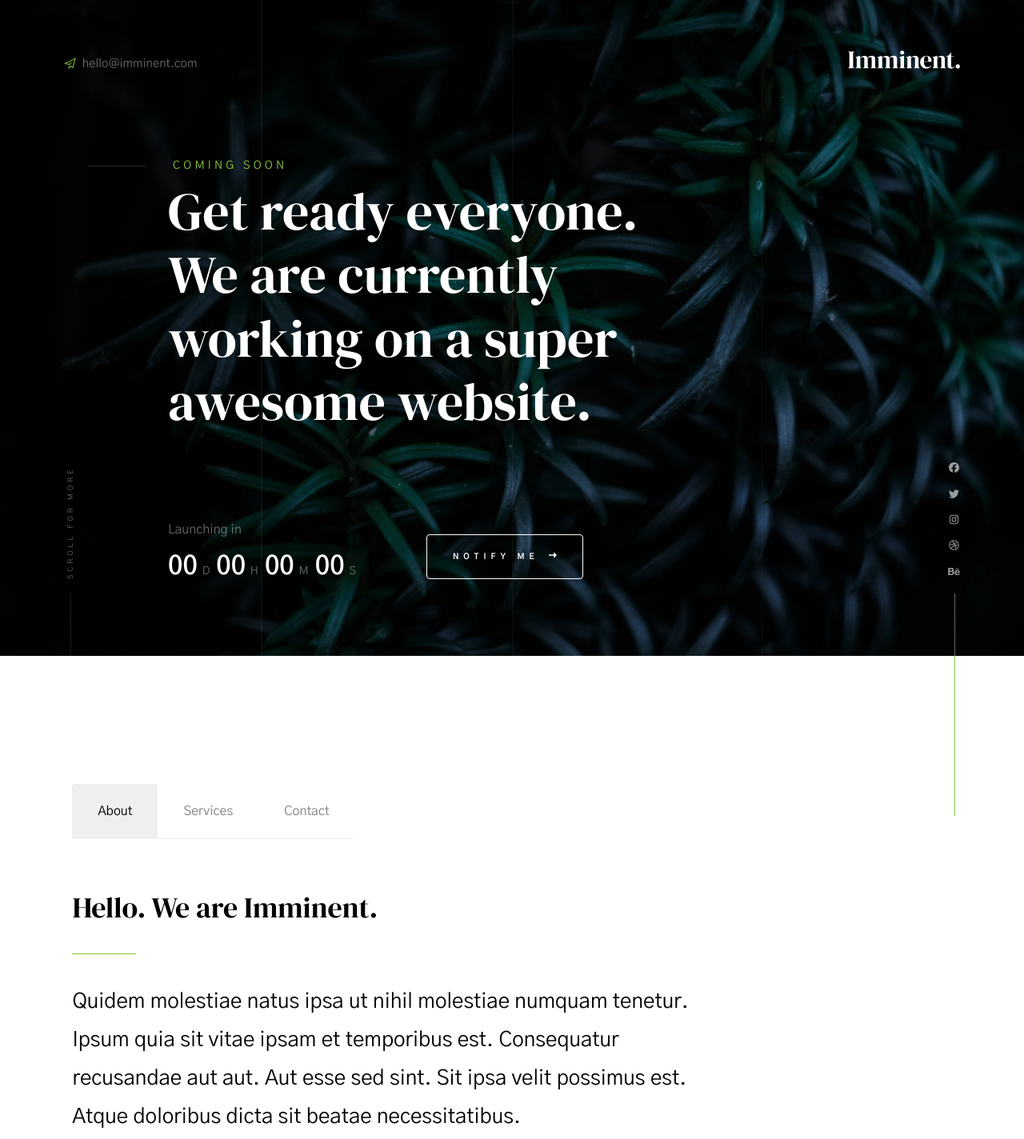
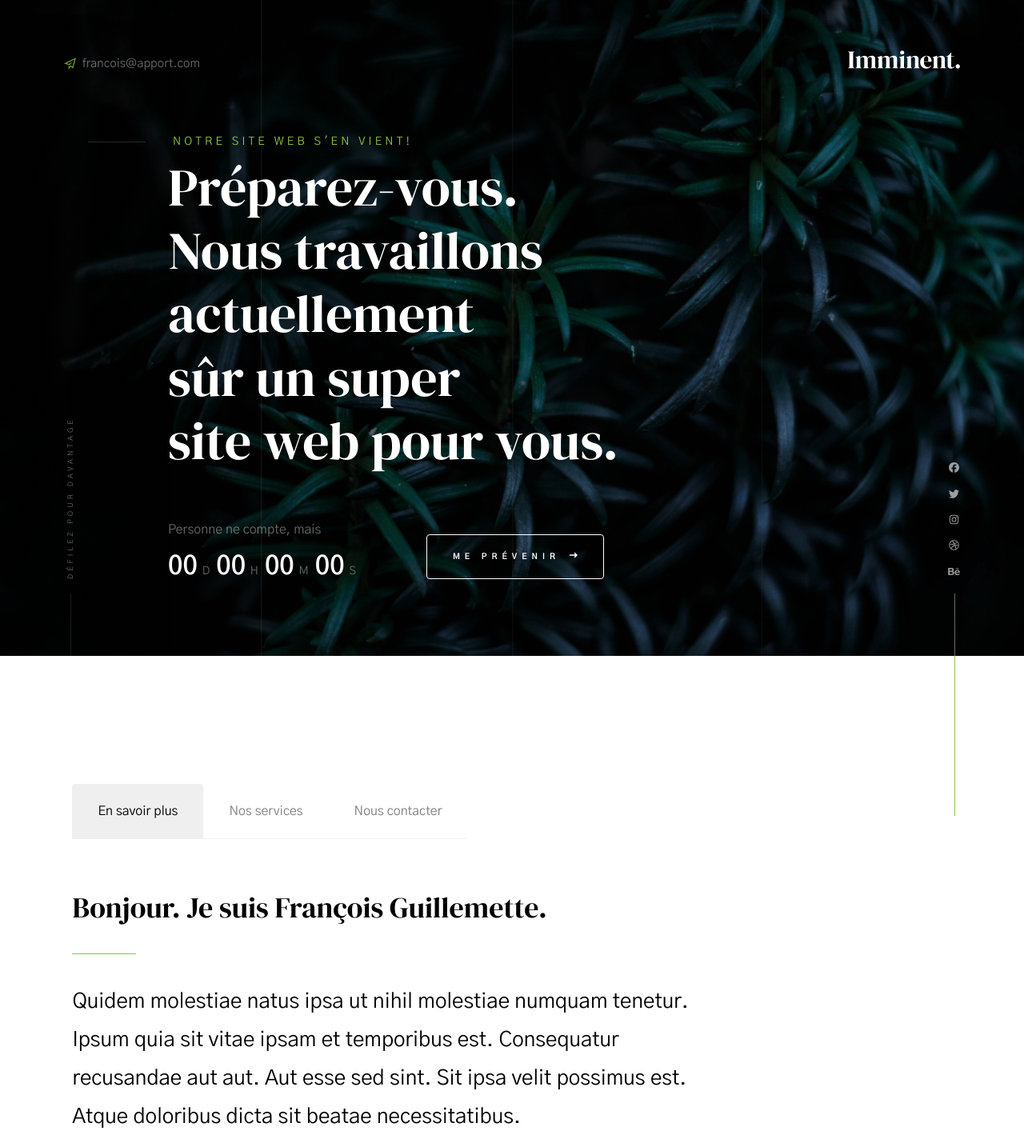
Before and after one commit to francoisguillemette/francoisguillemette.github.io, a plain HTML site: page index.html in a window 1280 px wide. Shown: the top 1424 px of the page at 80% size. Drawn offline with Linux system fonts and the light colour scheme.

Commit message:
Update and rename index-static.html to index.html

```diff
--- a/index-static.html
+++ b/index.html
@@ -5,7 +5,7 @@
     <!--- basic page needs
     ================================================== -->
     <meta charset="utf-8">
-    <title>Imminent - Static</title>
+    <title>François Guillemette</title>
     <meta name="description" content="">
     <meta name="author" content="">
 
@@ -57,7 +57,7 @@
 
         <div class="header-email">
             <svg xmlns="http://www.w3.org/2000/svg" width="24" height="24" viewBox="0 0 24 24"><path d="M0 12l11 3.1 7-8.1-8.156 5.672-4.312-1.202 15.362-7.68-3.974 14.57-3.75-3.339-2.17 2.925v-.769l-2-.56v7.383l4.473-6.031 4.527 4.031 6-22z"/></svg>
-            <a href="mailto:#0">hello@imminent.com</a>
+            <a href="mailto:#0">francois@apport.com</a>
         </div>
 
     </header> <!-- end s-header -->
@@ -78,14 +78,14 @@
                 <div class="intro-content__text">
 
                     <h3>
-                    Coming Soon
+                    Notre site web s'en vient!
                     </h3>
 
                     <h1>
-                    Get ready everyone. <br>
-                    We are currently <br>
-                    working on a super <br>
-                    awesome website.
+                    Préparez-vous.<br>
+                    Nous travaillons actuellement<br>
+                    sûr un super<br>
+                    site web pour vous.
                     </h1>
 
                 </div> <!-- end intro-content__text -->
@@ -93,7 +93,7 @@
                 <div class="intro-content__bottom">
 
                     <div class="intro-content__counter-wrap">
-                        <h4>Launching in</h4>
+                        <h4>Personne ne compte, mais</h4>
 
                         <div class="counter">
                             <div class="counter__time days">
@@ -117,7 +117,7 @@
 
                     <div class="intro-content__notify">
                         <button type="button" class="btn--stroke btn--small modal-trigger">
-                            Notify Me
+                            Me prévenir
                             <svg xmlns="http://www.w3.org/2000/svg" width="24" height="24" viewBox="0 0 24 24"><path d="M24 12l-9-9v7h-15v4h15v7z"/></svg>
                         </button>
                     </div> <!-- end intro-content__notify -->
@@ -135,10 +135,10 @@
 
                 <svg xmlns="http://www.w3.org/2000/svg" width="24" height="24" viewBox="0 0 24 24"><path d="M0 3v18h24v-18h-24zm6.623 7.929l-4.623 5.712v-9.458l4.623 3.746zm-4.141-5.929h19.035l-9.517 7.713-9.518-7.713zm5.694 7.188l3.824 3.099 3.83-3.104 5.612 6.817h-18.779l5.513-6.812zm9.208-1.264l4.616-3.741v9.348l-4.616-5.607z"/></svg>
 
-                <h3>Sign Up</h3>
+                <h3>Abonnez-vous</h3>
                 <p>
-                Be the first to know about the latest updates and
-                get exclusive offer on our grand opening.
+                Soyez le premier(e) à savoir tout ce qui se passe à propos
+                notre site web et recevoir de vraiments bons deals.
                 </p>
 
                 <form id="mc-form" class="group mc-form" novalidate="true">
@@ -160,7 +160,7 @@
 
         <div class="intro-scroll">
             <a href="#info" class="scroll-link smoothscroll">
-                Scroll For More
+                Défilez pour davantage
             </a>
         </div> <!-- end intro scroll -->
 
@@ -179,17 +179,17 @@
                     <ul class="tab-nav__list">
                         <li class="active" data-id="tab-about">
                             <a href="#0">
-                                <span>About</span>
+                                <span>En savoir plus</span>
                             </a>
                         </li>
                         <li data-id="tab-services">
                             <a href="#0">
-                                <span>Services</span>
+                                <span>Nos services</span>
                             </a>
                         </li>
                         <li data-id="tab-contact">
                             <a href="#0">
-                                <span>Contact</span>
+                                <span>Nous contacter</span>
                             </a>
                         </li>
                     </ul>
@@ -202,7 +202,7 @@
 
                         <div class="row tab-content__item-header">
                             <div class="column">
-                                <h1>Hello. We are Imminent.</h1>
+                                <h1>Bonjour. Je suis François Guillemette.</h1>
                             </div>
                         </div>
 
@@ -236,11 +236,10 @@
                                         </p>
                                     </div>
                                     <div class="column large-6 tab-full">
-                                        <h4>Need Web Hosting?</h4>
+                                        <h4>Blah blah blah?</h4>
                                         <p>
-                                        Need a great reliable web hosting?
-                                        We highly recommend <a href="https://www.dreamhost.com/r.cgi?287326">DreamHost</a>.
-                                        Powerful web and Wordpress hosting. Guaranteed. Starting at $2.95 per month.
+                                        Blah blah blah?
+                                        Power. Guaranteed.
                                         </p>
                                         <a href="https://www.dreamhost.com/r.cgi?287326" class="btn btn--stroke h-full-width">Get Started Now</a>
                                     </div>
```
